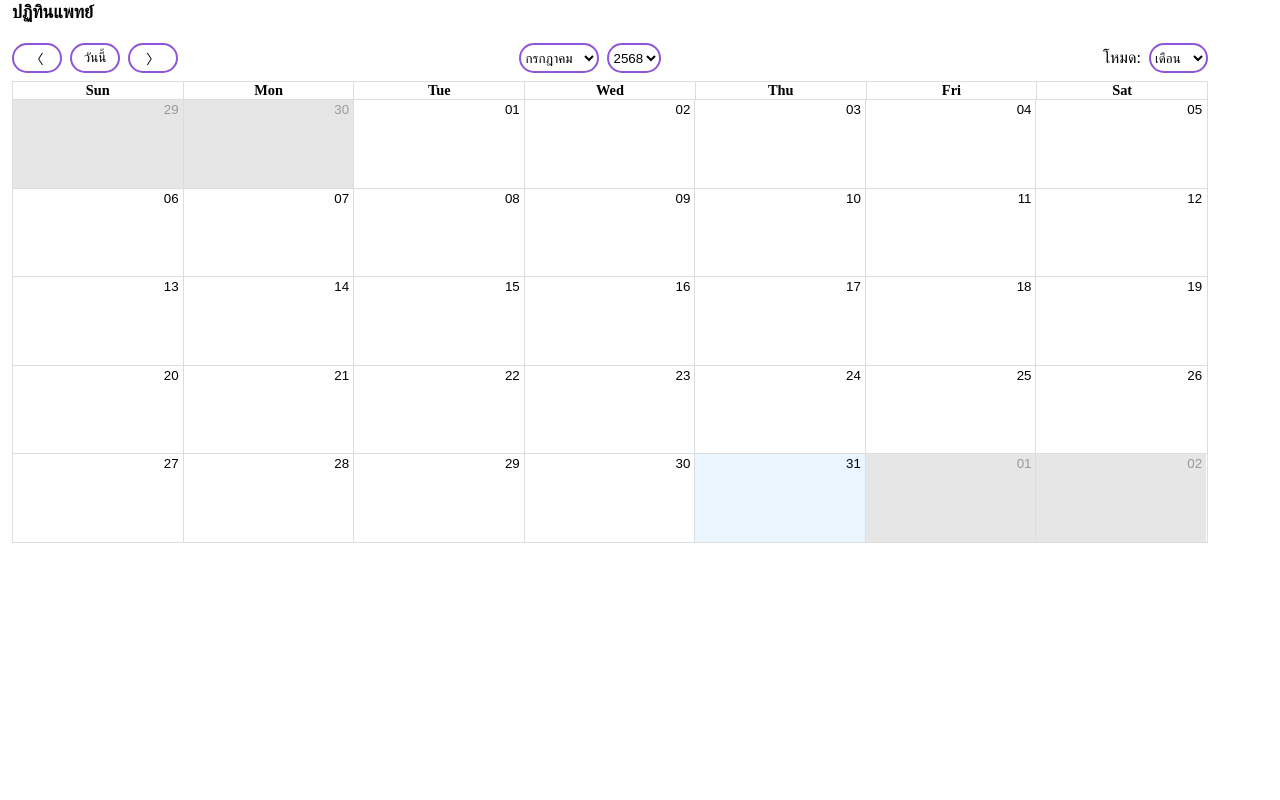
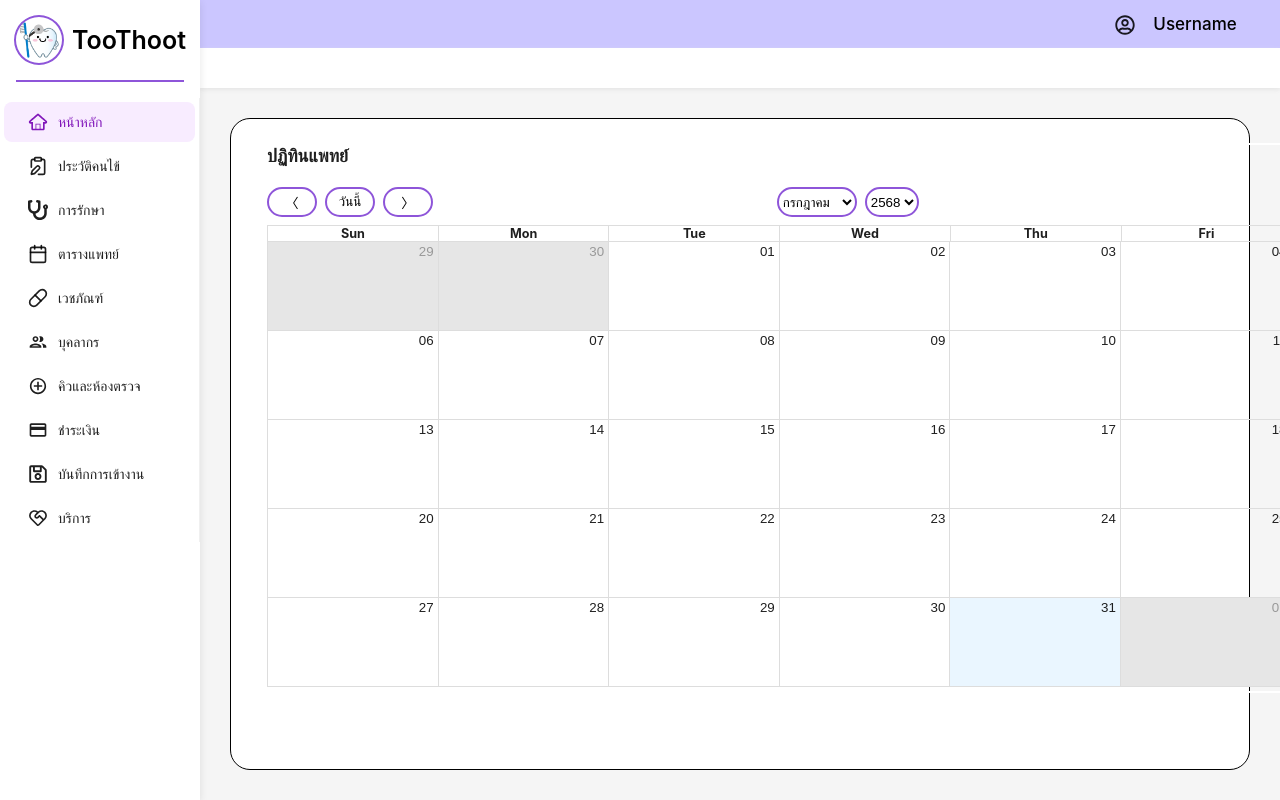
Before and after one commit to gimmick72/SA-Project, a React (Vite) app in the folder frontend/: page /schedule in a window 1280 px wide. Built offline with nearby package versions, Linux system fonts and the light colour scheme.

Commit message:
add sch and service

```diff
--- a/frontend/src/pages/schedule_info/index.tsx
+++ b/frontend/src/pages/schedule_info/index.tsx
@@ -1,15 +1,18 @@
 import React from "react";
 import MyCalendar from "./calendar";
+import FullLayout from "../../layout/FullLayout";
 
 
 const ScheduleInfoPage = () => {
   return (
+     <FullLayout>
     <div style={{ width: '1220px', height: '550px', border: '2px solid #ffffff' }}>
       <div>
         <div style={{ fontSize: '18px', fontWeight: 'bold', marginLeft: '10px' }}>ปฏิทินแพทย์</div>
         <MyCalendar />
       </div>
     </div>
+    </FullLayout>
   );
 };
 
--- a/frontend/src/pages/service_info/index.tsx
+++ b/frontend/src/pages/service_info/index.tsx
@@ -1,13 +1,15 @@
 import React from "react";
 import './service/service'
-
 import AddService from "./service/service";
+import FullLayout from './../../layout/FullLayout';
 
 const ServiceInfoPage = () => {
   return (
+    <FullLayout>
     <div style={{ margin: 0, padding: 0 }} className="container">
       <AddService/>
     </div>
+    </FullLayout>
   );
 };
 
--- a/frontend/src/routes/AdminRoutes.tsx
+++ b/frontend/src/routes/AdminRoutes.tsx
@@ -19,6 +19,7 @@ const ServiceInfoPage = Loadable(lazy(() => import("../pages/service_info/index"
 const AddPatient = Loadable(lazy(() => import("../pages/pateint_info/AddPatientPage")));
 const InitialSymptoms = Loadable(lazy(() => import("../pages/pateint_info/InitialPage")));
 const PatienTable = Loadable(lazy(() => import("../pages/pateint_info/component_patient/table")));
+
 
 const AdminRoutes: RouteObject[] = [
   {
```
